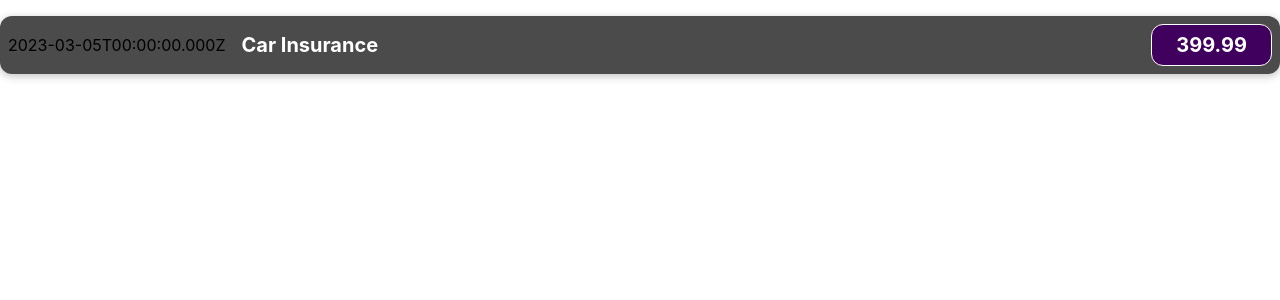
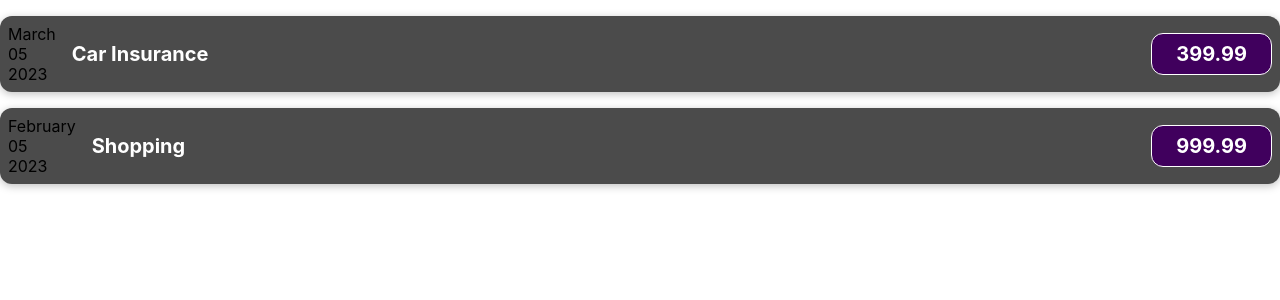
Before and after one commit to salimshrestha98/react-with-flask, a React (Create React App) app in the folder frontend/: page / in a window 1280 px wide. Shown: the top 300 px of the page. Built offline with nearby package versions, Linux system fonts and the light colour scheme.

Commit message:
Adding multiple components using loop

```diff
--- a/frontend/src/App.js
+++ b/frontend/src/App.js
@@ -19,11 +19,16 @@ function App() {
 
   return (
     <div>
-      <ExpenseItem
-        title={expenses[0].title}
-        amount={expenses[0].amount}
-        date={expenses[0].date}
-      />
+      {
+        expenses.map( (expense) => (
+          <ExpenseItem
+            key={expense.id}
+            title={expense.title}
+            amount={expense.amount}
+            date={expense.date}
+          />
+        ))
+      }
     </div>
   )
 }
--- a/frontend/src/components/ExpenseItem.js
+++ b/frontend/src/components/ExpenseItem.js
@@ -1,9 +1,17 @@
 import './ExpenseItem.css';
 
 function ExpenseItem(props) {
+	const month = props.date.toLocaleString('en-US', {month: 'long'});
+	const day = props.date.toLocaleString('en-US', {day: '2-digit'});
+	const year = props.date.getFullYear();
+
   return (
     <div className="expense-item">
-      <div>{props.date.toISOString()}</div>
+      <div>
+		<div>{month}</div>
+		<div>{day}</div>
+		<div>{year}</div>
+	  </div>
 	  <div className="expense-item__description">
 		<h2>{props.title}</h2>
 		<div className="expense-item__price">{props.amount}</div>
```
